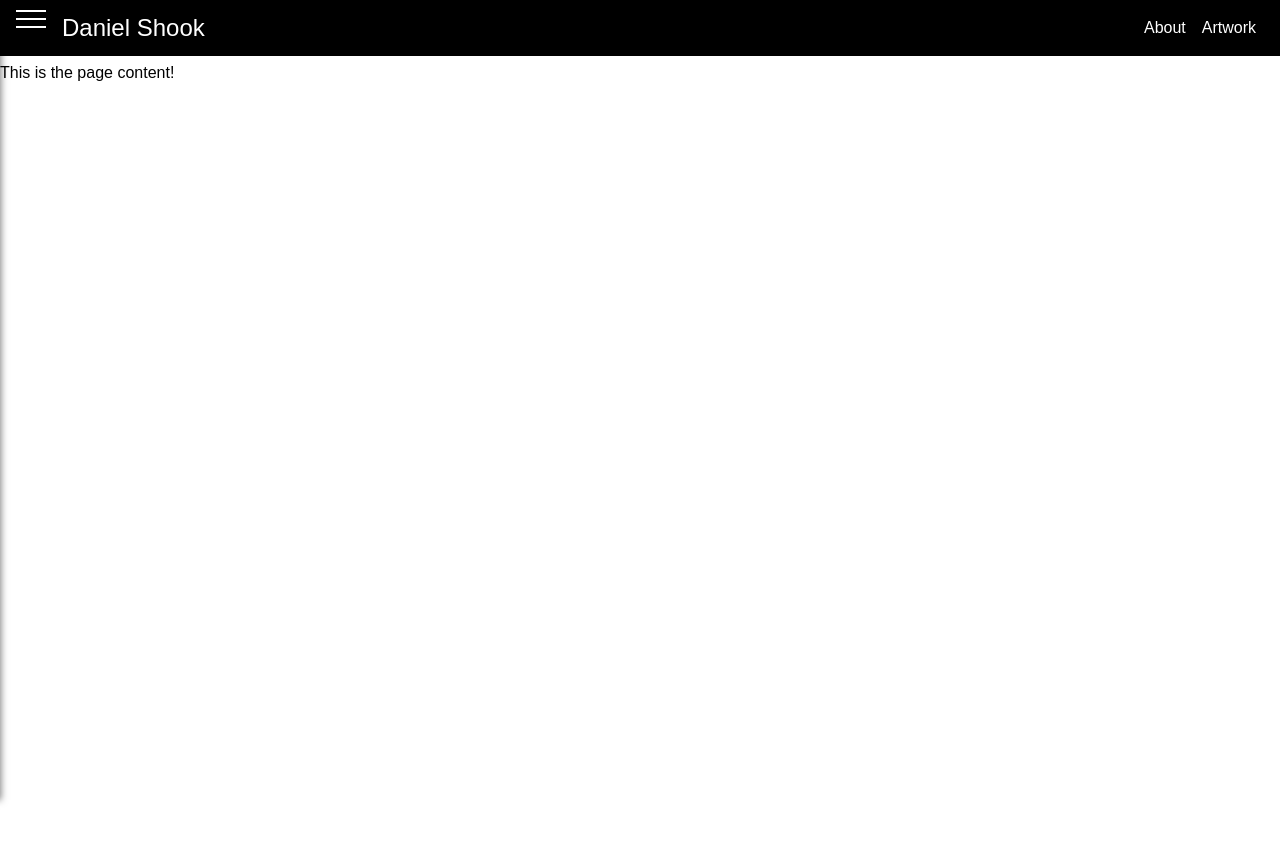
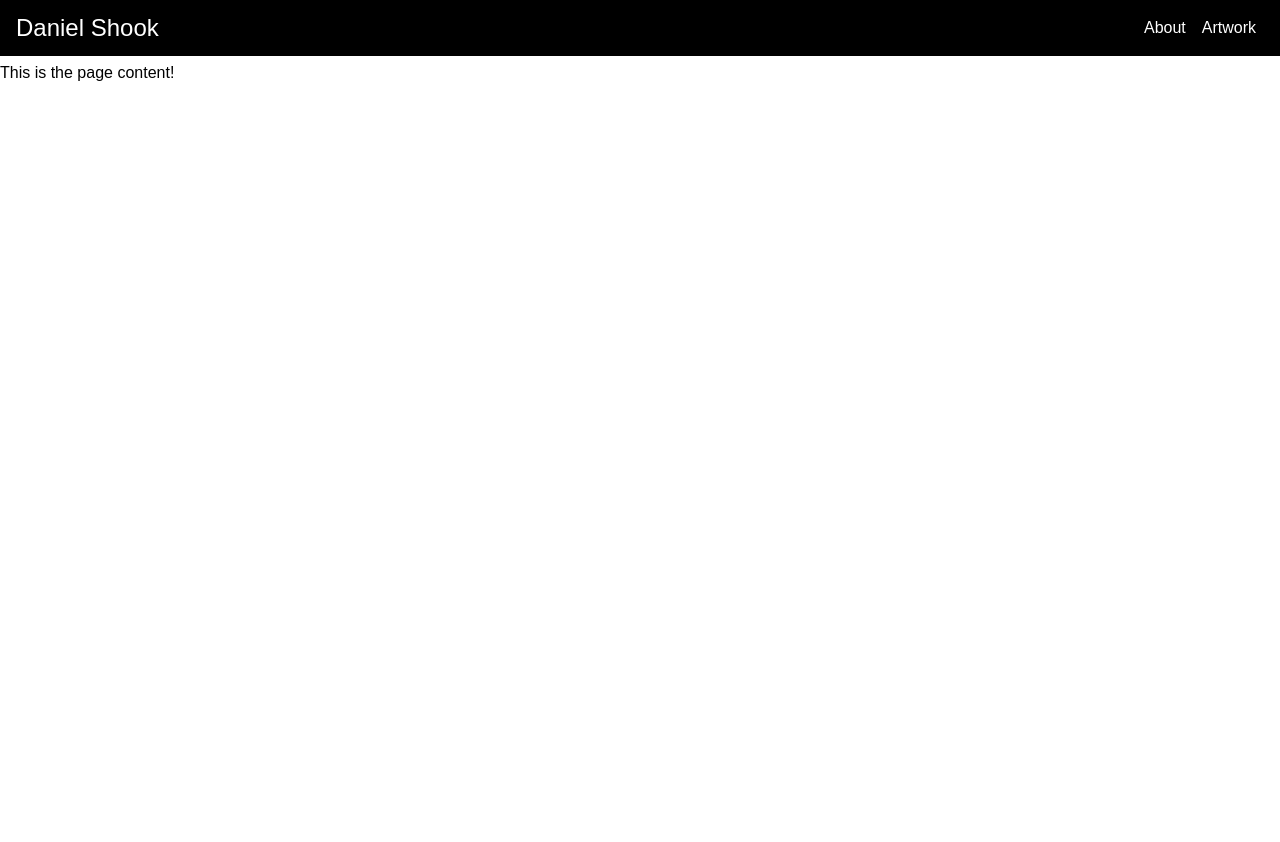
Before and after one commit to danshook/myPage, a React (Create React App) app in the folder my-page/: page / in a window 1280 px wide. Shown: the top 842 px of the page. Built offline with nearby package versions, Linux system fonts and the light colour scheme.

Commit message:
media queries to show & hide toolbar

```diff
--- a/my-page/src/components/SideDrawer/SideDrawer.css
+++ b/my-page/src/components/SideDrawer/SideDrawer.css
@@ -38,3 +38,9 @@
 .side-drawer a:active {
     color: #fa923f;
 }
+
+@media (min-width: 769px) {
+    .side-drawer {
+        display: none;
+    }
+};
--- a/my-page/src/components/Toolbar/Toolbar.css
+++ b/my-page/src/components/Toolbar/Toolbar.css
@@ -49,3 +49,19 @@
 .toolbar__navigation-items a:active {
     color: orange;
 }
+
+@media (max-width: 768px) {
+    .toolbar__navigation-items {
+        display: none;
+    }
+}
+
+@media (min-width: 769px) {
+    .toolbar__toggle-button {
+        display: none;
+    }
+
+    .toolbar__logo {
+        margin-left: 0;
+    }
+}
--- a/my-page/src/components/Toolbar/Toolbar.js
+++ b/my-page/src/components/Toolbar/Toolbar.js
@@ -7,7 +7,7 @@
 const toolbar = props => (
     <header className="toolbar">
         <nav className="toolbar__navigation">
-            <div>
+            <div className="toolbar__toggle-button">
                 <DrawerToggleButton click={props.drawerClickHandler} />;
             </div>
             <div className="toolbar__logo">
```
